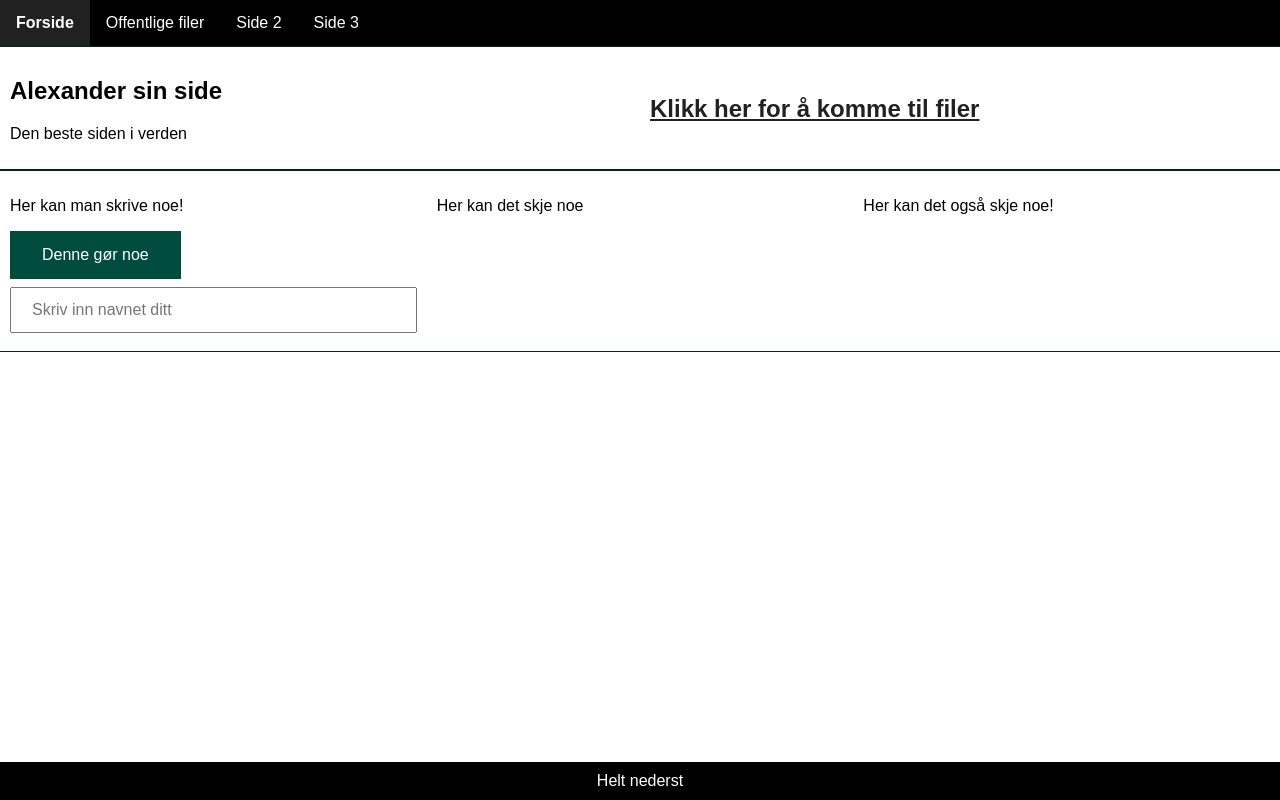
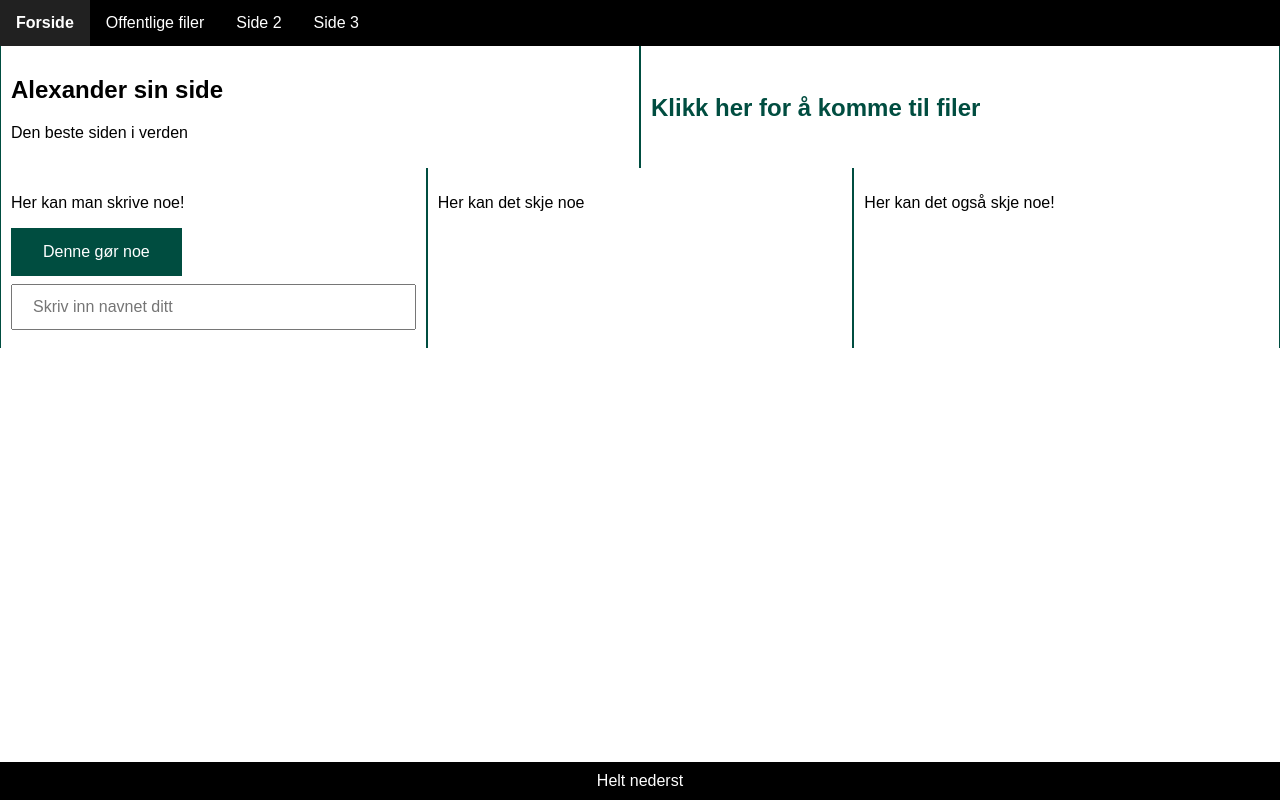
Before and after one commit to alexarntzen/folkNtnuSide, a plain HTML site: page index.html in a window 1280 px wide. Drawn offline with nearby package versions, Linux system fonts and the light colour scheme.

Commit message:
stylefix

```diff
--- a/myCSS.css
+++ b/myCSS.css
@@ -88,8 +88,7 @@ body{
 .row {
     display: -webkit-flex;
     display: flex;
-    border-top: 1px solid var(--secondary-dark);
-    border-bottom: 1px solid var(--secondary-dark);
+
 
 }
 
@@ -104,6 +103,8 @@ body{
     background-color: var(--background);
     color: var(--background-text);
     font-size: 16px;
+    border-left: 1px solid var(--secondary);
+    border-right: 1px solid var(--secondary);
 }
 
 .column.hover-over:hover {
@@ -113,15 +114,16 @@ body{
 }
 
 .column a{
-    color: var(--primary);
+    color: var(--secondary);
 }
 .column a:hover{
-    color: var(--primary-light);
+    color: var(--secondary-light);
 }
 
 
 .inherit{
     font: inherit;
+    text-decoration: none;
 }
 
 .bold{
```
Also changed, not shown: 1 other file.
